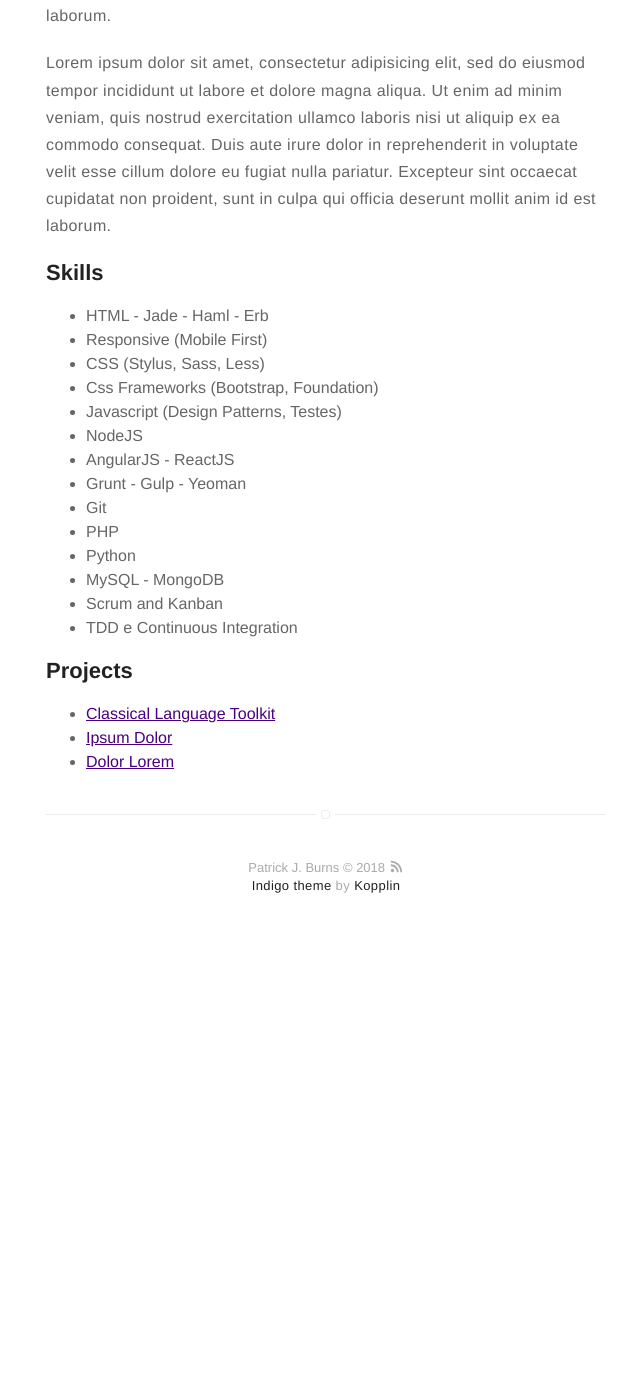
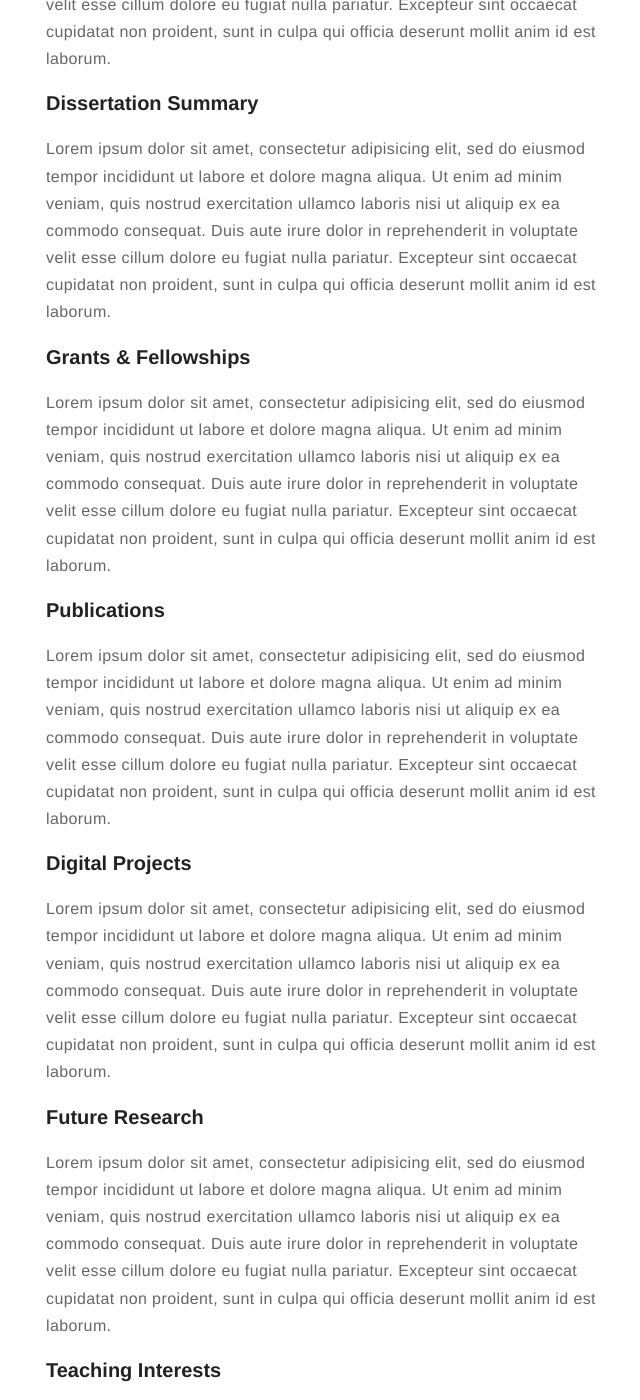
Before and after one commit to diyclassics/diyclassics.github.io, a Jekyll site: the page built from about.md, in a window 1280 px wide and 1400 px high, scrolled down 686 px. Shown: the whole window, without its empty margins (314-954 px from the left). Built offline with Jekyll 4.4.1, drawn with Linux system fonts in a browser that asks for light colours; before the commit the page ends 1643 px from its top, so only the background shows below that; some of the changed text lies outside the part shown.

Commit message:
Update website

```diff
--- a/about.md
+++ b/about.md
@@ -4,6 +4,7 @@
 ---
 ![Profile Image]({{ site.url }}/{{ site.picture }})
 
+<h3>Research Interests</h3>
 <p>Lorem ipsum dolor sit amet, consectetur adipisicing elit, sed do eiusmod
 tempor incididunt ut labore et dolore magna aliqua. Ut enim ad minim veniam,
 quis nostrud exercitation ullamco laboris nisi ut aliquip ex ea commodo
@@ -11,6 +12,7 @@
 cillum dolore eu fugiat nulla pariatur. Excepteur sint occaecat cupidatat non
 proident, sunt in culpa qui officia deserunt mollit anim id est laborum.</p>
 
+<h3>Dissertation Summary</h3>
 <p>Lorem ipsum dolor sit amet, consectetur adipisicing elit, sed do eiusmod
 tempor incididunt ut labore et dolore magna aliqua. Ut enim ad minim veniam,
 quis nostrud exercitation ullamco laboris nisi ut aliquip ex ea commodo
@@ -18,7 +20,74 @@
 cillum dolore eu fugiat nulla pariatur. Excepteur sint occaecat cupidatat non
 proident, sunt in culpa qui officia deserunt mollit anim id est laborum.</p>
 
-<h2>Skills</h2>
+<h3>Grants & Fellowships</h3>
+<p>Lorem ipsum dolor sit amet, consectetur adipisicing elit, sed do eiusmod
+tempor incididunt ut labore et dolore magna aliqua. Ut enim ad minim veniam,
+quis nostrud exercitation ullamco laboris nisi ut aliquip ex ea commodo
+consequat. Duis aute irure dolor in reprehenderit in voluptate velit esse
+cillum dolore eu fugiat nulla pariatur. Excepteur sint occaecat cupidatat non
+proident, sunt in culpa qui officia deserunt mollit anim id est laborum.</p>
+
+<h3>Publications</h3>
+<p>Lorem ipsum dolor sit amet, consectetur adipisicing elit, sed do eiusmod
+tempor incididunt ut labore et dolore magna aliqua. Ut enim ad minim veniam,
+quis nostrud exercitation ullamco laboris nisi ut aliquip ex ea commodo
+consequat. Duis aute irure dolor in reprehenderit in voluptate velit esse
+cillum dolore eu fugiat nulla pariatur. Excepteur sint occaecat cupidatat non
+proident, sunt in culpa qui officia deserunt mollit anim id est laborum.</p>
+
+<h3>Digital Projects</h3>
+<p>Lorem ipsum dolor sit amet, consectetur adipisicing elit, sed do eiusmod
+tempor incididunt ut labore et dolore magna aliqua. Ut enim ad minim veniam,
+quis nostrud exercitation ullamco laboris nisi ut aliquip ex ea commodo
+consequat. Duis aute irure dolor in reprehenderit in voluptate velit esse
+cillum dolore eu fugiat nulla pariatur. Excepteur sint occaecat cupidatat non
+proident, sunt in culpa qui officia deserunt mollit anim id est laborum.</p>
+
+<h3>Future Research</h3>
+<p>Lorem ipsum dolor sit amet, consectetur adipisicing elit, sed do eiusmod
+tempor incididunt ut labore et dolore magna aliqua. Ut enim ad minim veniam,
+quis nostrud exercitation ullamco laboris nisi ut aliquip ex ea commodo
+consequat. Duis aute irure dolor in reprehenderit in voluptate velit esse
+cillum dolore eu fugiat nulla pariatur. Excepteur sint occaecat cupidatat non
+proident, sunt in culpa qui officia deserunt mollit anim id est laborum.</p>
+
+<h3>Teaching Interests</h3>
+<p>Lorem ipsum dolor sit amet, consectetur adipisicing elit, sed do eiusmod
+tempor incididunt ut labore et dolore magna aliqua. Ut enim ad minim veniam,
+quis nostrud exercitation ullamco laboris nisi ut aliquip ex ea commodo
+consequat. Duis aute irure dolor in reprehenderit in voluptate velit esse
+cillum dolore eu fugiat nulla pariatur. Excepteur sint occaecat cupidatat non
+proident, sunt in culpa qui officia deserunt mollit anim id est laborum.</p>
+
+<h3>Pedagogical Training</h3>
+<p>Lorem ipsum dolor sit amet, consectetur adipisicing elit, sed do eiusmod
+tempor incididunt ut labore et dolore magna aliqua. Ut enim ad minim veniam,
+quis nostrud exercitation ullamco laboris nisi ut aliquip ex ea commodo
+consequat. Duis aute irure dolor in reprehenderit in voluptate velit esse
+cillum dolore eu fugiat nulla pariatur. Excepteur sint occaecat cupidatat non
+proident, sunt in culpa qui officia deserunt mollit anim id est laborum.</p>
+
+<h3>Honors & Awards</h3>
+<p>Lorem ipsum dolor sit amet, consectetur adipisicing elit, sed do eiusmod
+tempor incididunt ut labore et dolore magna aliqua. Ut enim ad minim veniam,
+quis nostrud exercitation ullamco laboris nisi ut aliquip ex ea commodo
+consequat. Duis aute irure dolor in reprehenderit in voluptate velit esse
+cillum dolore eu fugiat nulla pariatur. Excepteur sint occaecat cupidatat non
+proident, sunt in culpa qui officia deserunt mollit anim id est laborum.</p>
+
+<h3>Service</h3>
+<p>Lorem ipsum dolor sit amet, consectetur adipisicing elit, sed do eiusmod
+tempor incididunt ut labore et dolore magna aliqua. Ut enim ad minim veniam,
+quis nostrud exercitation ullamco laboris nisi ut aliquip ex ea commodo
+consequat. Duis aute irure dolor in reprehenderit in voluptate velit esse
+cillum dolore eu fugiat nulla pariatur. Excepteur sint occaecat cupidatat non
+proident, sunt in culpa qui officia deserunt mollit anim id est laborum.</p>
+
+
+<!--
+
+<h3>Skills</h3>
 
 <ul class="skill-list">
 	<li>HTML - Jade - Haml - Erb</li>
@@ -37,10 +106,11 @@
 	<li>TDD e Continuous Integration</li>
 </ul>
 
-<h2>Projects</h2>
+<h3>Projects</h3>
 
 <ul>
 	<li><a href="https://cltk.org/">Classical Language Toolkit</a></li>
 	<li><a href="https://github.com/">Ipsum Dolor</a></li>
 	<li><a href="https://github.com/">Dolor Lorem</a></li>
 </ul>
+-->
```
